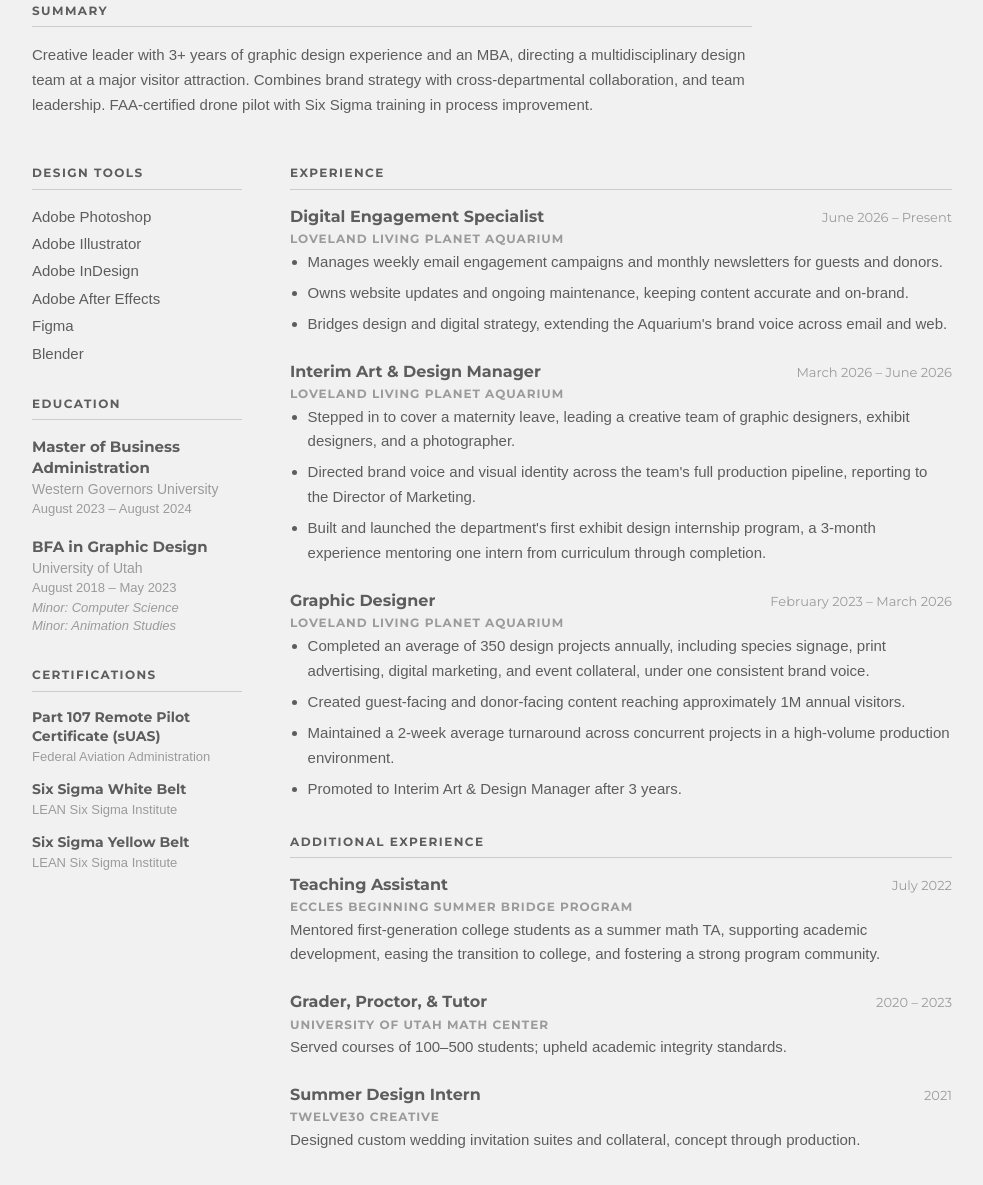
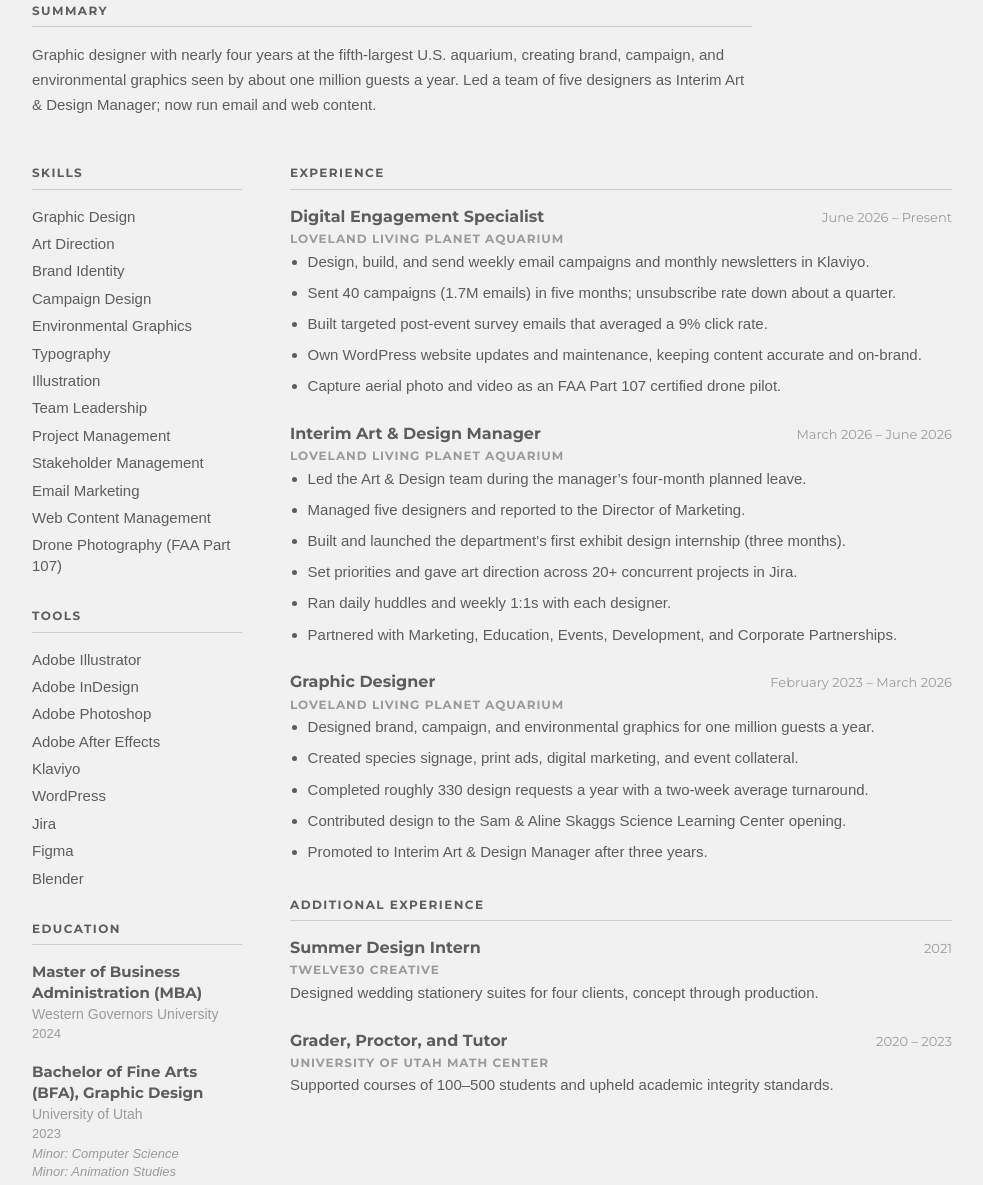
Before and after one commit to encunanan/portfolio-website, a plain HTML site: page resume.html in a window 1280 px wide. Shown: the part 193-1378 px from the top of the page, without its empty margins (148-1131 px from the left). Drawn offline with Linux system fonts and the light colour scheme; a web font is replaced by a local one.

Commit message:
Update Resumé page and downloadable PDF to the 2026 resume
Co-Authored-By: Claude Fable 5.2 <noreply@anthropic.com>

```diff
--- a/resume.html
+++ b/resume.html
@@ -27,7 +27,7 @@
 
   <main class="main resume-html">
 
-    <a href="assets/Cunanan_resume.pdf" download class="resume-download">
+    <a href="assets/Cunanan_resume.pdf" download="Cunanan-Resume-2026.pdf" class="resume-download">
         <span class="resume-download-icon">
           <svg xmlns="http://www.w3.org/2000/svg" viewBox="0 0 24 24" fill="none" stroke-width="2" stroke-linecap="round" stroke-linejoin="round">
             <path d="M21 15v4a2 2 0 0 1-2 2H5a2 2 0 0 1-2-2v-4"/>
@@ -40,7 +40,7 @@
 
     <section class="resume-summary">
       <h3 class="resume-section-title">Summary</h3>
-      <p>Creative leader with 3+ years of graphic design experience and an MBA, directing a multidisciplinary design team at a major visitor attraction. Combines brand strategy with cross-departmental collaboration, and team leadership. FAA-certified drone pilot with Six Sigma training in process improvement.</p>
+      <p>Graphic designer with nearly four years at the fifth-largest U.S. aquarium, creating brand, campaign, and environmental graphics seen by about one million guests a year. Led a team of five designers as Interim Art &amp; Design Manager; now run email and web content.</p>
     </section>
 
     <div class="resume-body">
@@ -48,12 +48,34 @@
       <!-- SIDEBAR -->
       <aside class="resume-sidebar">
         <section>
-          <h3 class="resume-section-title">Design Tools</h3>
+          <h3 class="resume-section-title">Skills</h3>
           <ul class="resume-tools-list">
-            <li>Adobe Photoshop</li>
+            <li>Graphic Design</li>
+            <li>Art Direction</li>
+            <li>Brand Identity</li>
+            <li>Campaign Design</li>
+            <li>Environmental Graphics</li>
+            <li>Typography</li>
+            <li>Illustration</li>
+            <li>Team Leadership</li>
+            <li>Project Management</li>
+            <li>Stakeholder Management</li>
+            <li>Email Marketing</li>
+            <li>Web Content Management</li>
+            <li>Drone Photography (FAA Part 107)</li>
+          </ul>
+        </section>
+
+        <section>
+          <h3 class="resume-section-title">Tools</h3>
+          <ul class="resume-tools-list">
             <li>Adobe Illustrator</li>
             <li>Adobe InDesign</li>
+            <li>Adobe Photoshop</li>
             <li>Adobe After Effects</li>
+            <li>Klaviyo</li>
+            <li>WordPress</li>
+            <li>Jira</li>
             <li>Figma</li>
             <li>Blender</li>
           </ul>
@@ -63,15 +85,15 @@
           <h3 class="resume-section-title">Education</h3>
 
           <div class="resume-edu-entry">
-            <p class="resume-edu-degree">Master of Business Administration</p>
+            <p class="resume-edu-degree">Master of Business Administration (MBA)</p>
             <p class="resume-edu-school">Western Governors University</p>
-            <p class="resume-edu-date">August 2023 – August 2024</p>
+            <p class="resume-edu-date">2024</p>
           </div>
 
           <div class="resume-edu-entry">
-            <p class="resume-edu-degree">BFA in Graphic Design</p>
+            <p class="resume-edu-degree">Bachelor of Fine Arts (BFA), Graphic Design</p>
             <p class="resume-edu-school">University of Utah</p>
-            <p class="resume-edu-date">August 2018 – May 2023</p>
+            <p class="resume-edu-date">2023</p>
             <p class="resume-edu-minor">Minor: Computer Science</p>
             <p class="resume-edu-minor">Minor: Animation Studies</p>
           </div>
@@ -81,18 +103,18 @@
           <h3 class="resume-section-title">Certifications</h3>
 
           <div class="resume-cert-entry">
-            <p class="resume-cert-name">Part 107 Remote Pilot Certificate (sUAS)</p>
-            <p class="resume-cert-issuer">Federal Aviation Administration</p>
+            <p class="resume-cert-name">Lean Six Sigma Yellow Belt</p>
+            <p class="resume-cert-issuer">Lean Six Sigma Institute, 2026</p>
           </div>
 
           <div class="resume-cert-entry">
-            <p class="resume-cert-name">Six Sigma White Belt</p>
-            <p class="resume-cert-issuer">LEAN Six Sigma Institute</p>
+            <p class="resume-cert-name">Part 107 Remote Pilot Certificate (sUAS)</p>
+            <p class="resume-cert-issuer">Federal Aviation Administration, 2025</p>
           </div>
 
           <div class="resume-cert-entry">
-            <p class="resume-cert-name">Six Sigma Yellow Belt</p>
-            <p class="resume-cert-issuer">LEAN Six Sigma Institute</p>
+            <p class="resume-cert-name">Lean Management</p>
+            <p class="resume-cert-issuer">Lean Six Sigma Institute, 2024</p>
           </div>
         </section>
 
@@ -110,9 +132,11 @@
           </div>
           <p class="resume-org">Loveland Living Planet Aquarium</p>
           <ul class="resume-bullets">
-            <li>Manages weekly email engagement campaigns and monthly newsletters for guests and donors.</li>
-            <li>Owns website updates and ongoing maintenance, keeping content accurate and on-brand.</li>
-            <li>Bridges design and digital strategy, extending the Aquarium's brand voice across email and web.</li>
+            <li>Design, build, and send weekly email campaigns and monthly newsletters in Klaviyo.</li>
+            <li>Sent 40 campaigns (1.7M emails) in five months; unsubscribe rate down about a quarter.</li>
+            <li>Built targeted post-event survey emails that averaged a 9% click rate.</li>
+            <li>Own WordPress website updates and maintenance, keeping content accurate and on-brand.</li>
+            <li>Capture aerial photo and video as an FAA Part 107 certified drone pilot.</li>
           </ul>
         </div>
 
@@ -123,9 +147,12 @@
           </div>
           <p class="resume-org">Loveland Living Planet Aquarium</p>
           <ul class="resume-bullets">
-            <li>Stepped in to cover a maternity leave, leading a creative team of graphic designers, exhibit designers, and a photographer.</li>
-            <li>Directed brand voice and visual identity across the team's full production pipeline, reporting to the Director of Marketing.</li>
-            <li>Built and launched the department's first exhibit design internship program, a 3-month experience mentoring one intern from curriculum through completion.</li>
+            <li>Led the Art &amp; Design team during the manager’s four-month planned leave.</li>
+            <li>Managed five designers and reported to the Director of Marketing.</li>
+            <li>Built and launched the department’s first exhibit design internship (three months).</li>
+            <li>Set priorities and gave art direction across 20+ concurrent projects in Jira.</li>
+            <li>Ran daily huddles and weekly 1:1s with each designer.</li>
+            <li>Partnered with Marketing, Education, Events, Development, and Corporate Partnerships.</li>
           </ul>
         </div>
 
@@ -136,10 +163,11 @@
           </div>
           <p class="resume-org">Loveland Living Planet Aquarium</p>
           <ul class="resume-bullets">
-            <li>Completed an average of 350 design projects annually, including species signage, print advertising, digital marketing, and event collateral, under one consistent brand voice.</li>
-            <li>Created guest-facing and donor-facing content reaching approximately 1M annual visitors.</li>
-            <li>Maintained a 2-week average turnaround across concurrent projects in a high-volume production environment.</li>
-            <li>Promoted to Interim Art &amp; Design Manager after 3 years.</li>
+            <li>Designed brand, campaign, and environmental graphics for one million guests a year.</li>
+            <li>Created species signage, print ads, digital marketing, and event collateral.</li>
+            <li>Completed roughly 330 design requests a year with a two-week average turnaround.</li>
+            <li>Contributed design to the Sam &amp; Aline Skaggs Science Learning Center opening.</li>
+            <li>Promoted to Interim Art &amp; Design Manager after three years.</li>
           </ul>
         </div>
 
@@ -151,29 +179,20 @@
 
         <div class="resume-entry">
           <div class="resume-entry-header">
-            <span class="resume-role">Teaching Assistant</span>
-            <span class="resume-date">July 2022</span>
+            <span class="resume-role">Summer Design Intern</span>
+            <span class="resume-date">2021</span>
           </div>
-          <p class="resume-org">Eccles Beginning Summer Bridge Program</p>
-          <p>Mentored first-generation college students as a summer math TA, supporting academic development, easing the transition to college, and fostering a strong program community.</p>
+          <p class="resume-org">Twelve30 Creative</p>
+          <p>Designed wedding stationery suites for four clients, concept through production.</p>
         </div>
 
         <div class="resume-entry">
           <div class="resume-entry-header">
-            <span class="resume-role">Grader, Proctor, &amp; Tutor</span>
+            <span class="resume-role">Grader, Proctor, and Tutor</span>
             <span class="resume-date">2020 – 2023</span>
           </div>
           <p class="resume-org">University of Utah Math Center</p>
-          <p>Served courses of 100–500 students; upheld academic integrity standards.</p>
-        </div>
-
-        <div class="resume-entry">
-          <div class="resume-entry-header">
-            <span class="resume-role">Summer Design Intern</span>
-            <span class="resume-date">2021</span>
-          </div>
-          <p class="resume-org">Twelve30 Creative</p>
-          <p>Designed custom wedding invitation suites and collateral, concept through production.</p>
+          <p>Supported courses of 100–500 students and upheld academic integrity standards.</p>
         </div>
 
       </section>
```
Also changed, not shown: 1 other file.
